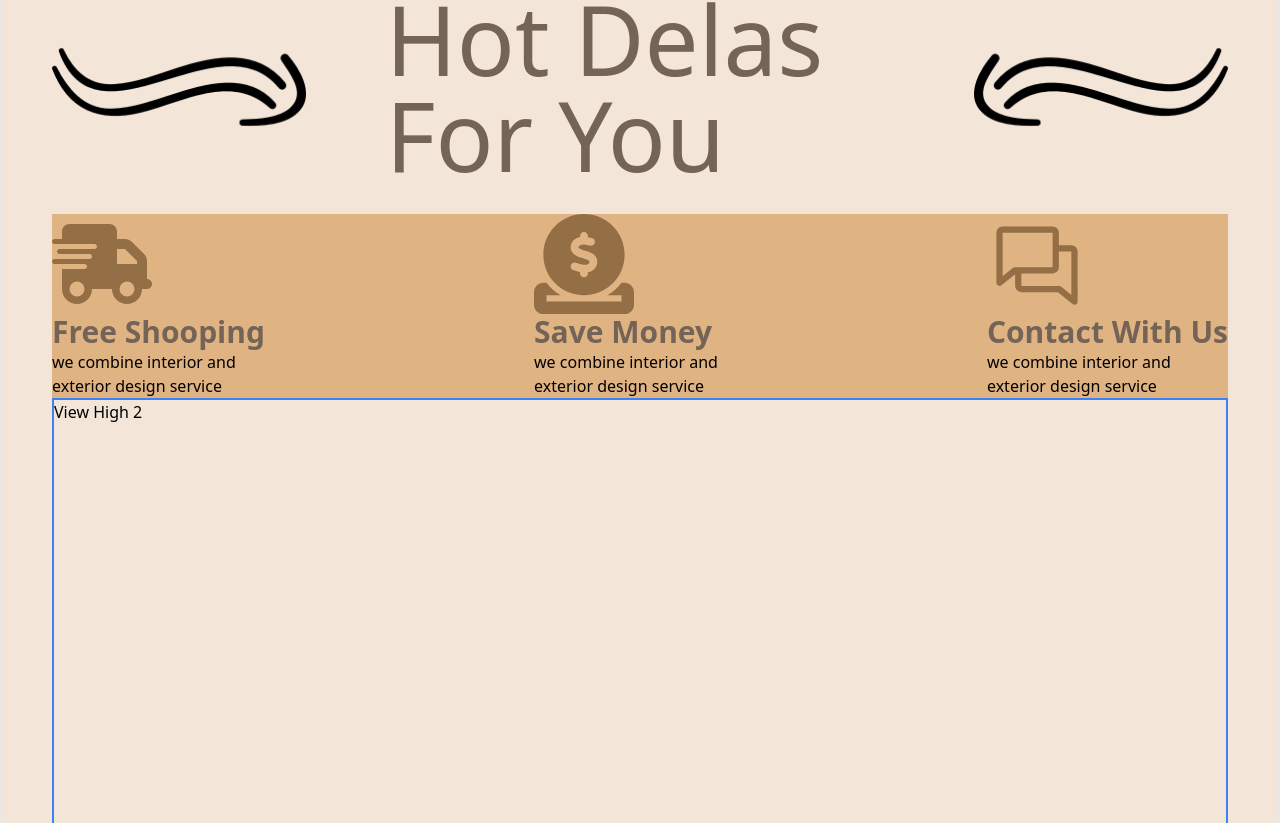
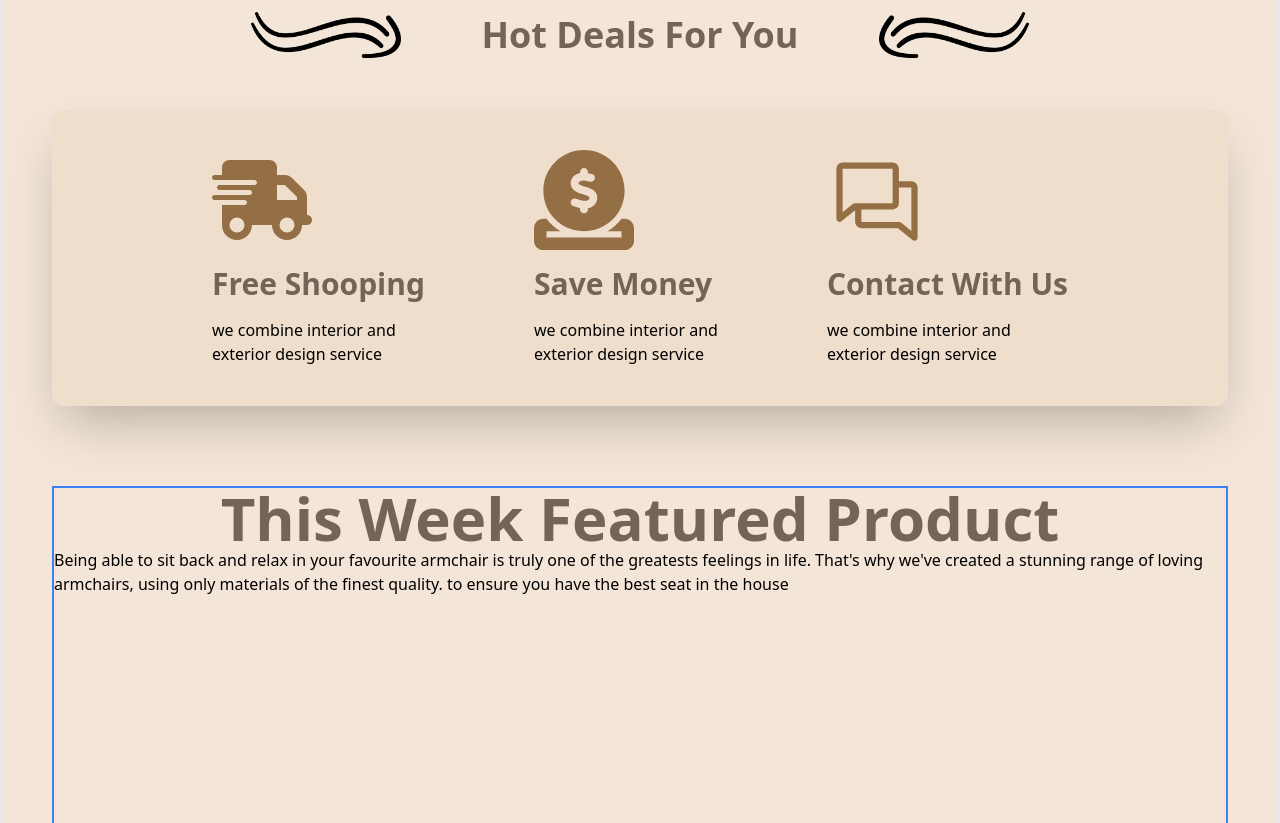
Before and after one commit to Aldyfaisal80/T10-furniture-store, a React (Vite) app: page / in a window 1280 px wide. Shown: the part 917-1740 px from the top of the page. Built offline with nearby package versions, Linux system fonts and the light colour scheme.

Commit message:
add content

```diff
--- a/src/components/fragments/Content.jsx
+++ b/src/components/fragments/Content.jsx
@@ -34,29 +34,38 @@ export default function Content() {
                 <img src={HeaderImg} className="absolute right-0 mr-[-54px] w-[1500px]" alt="" />
             </div>
             <div className="flex items-center justify-center gap-20 w-full text-font-color">
-                <div><img src={ArrowRight} className="w-[400px]" alt="" /></div>
-                <span className="text-8xl">Hot Delas For You</span>
-                <div><img src={ArrowLeft} className="w-[400px]" alt="" /></div>
+                <div><img src={ArrowRight} className="w-[150px]" alt="" /></div>
+                <span className="text-4xl font-bold">Hot Deals For You</span>
+                <div><img src={ArrowLeft} className="w-[150px]" alt="" /></div>
             </div>
-            <div className="flex items-center justify-between bg-primary-brown">
-                <div className="flex flex-col">
-                    <FaTruckFast size={100} className="text-icon-color"/>
+            <div className="flex items-center justify-between bg-bg-card px-40 py-10 shadow-2xl rounded-xl">
+                <div className="flex flex-col gap-4">
+                    <FaTruckFast size={100} className="text-icon-color" />
                     <h1 className="text-3xl text-font-color font-bold">Free Shooping</h1>
                     <span>we combine interior and <br /> exterior design service</span>
                 </div>
-                <div className="flex flex-col">
-                    <FaCircleDollarToSlot size={100} className="text-icon-color"/>
+                <div className="flex flex-col gap-4">
+                    <FaCircleDollarToSlot size={100} className="text-icon-color" />
                     <h1 className="text-3xl text-font-color font-bold">Save Money</h1>
                     <span>we combine interior and <br /> exterior design service</span>
                 </div>
-                <div className="flex flex-col">
-                    <PiChats size={100} className="text-icon-color"/>
+                <div className="flex flex-col gap-4">
+                    <PiChats size={100} className="text-icon-color" />
                     <h1 className="text-3xl text-font-color font-bold">Contact With Us</h1>
                     <span>we combine interior and <br /> exterior design service</span>
                 </div>
             </div>
-            <div className="w-full h-screen border-2 border-blue-500">
-                <h1>View High 2</h1>
+            <div className="w-full h-screen border-2 border-blue-500 mt-20">
+                <div className="text-font-color text-6xl font-bold flex items-center justify-center">
+                    <span>This Week Featured Product</span>
+                </div>
+                <div>
+                    <div>
+                        <div>
+                            <span>Being able to sit back and relax in your favourite armchair is truly one of the greatests feelings in life. That's why we've created a stunning range of loving armchairs, using only materials of the finest quality. to ensure you have the best seat in the house</span>
+                        </div>
+                    </div>
+                </div>
             </div>
             <div className="flex flex-col gap-10 w-full min-h-screen border-2 py-4 border-yellow-500">
                 <div className="flex flex-col w-full">
```
